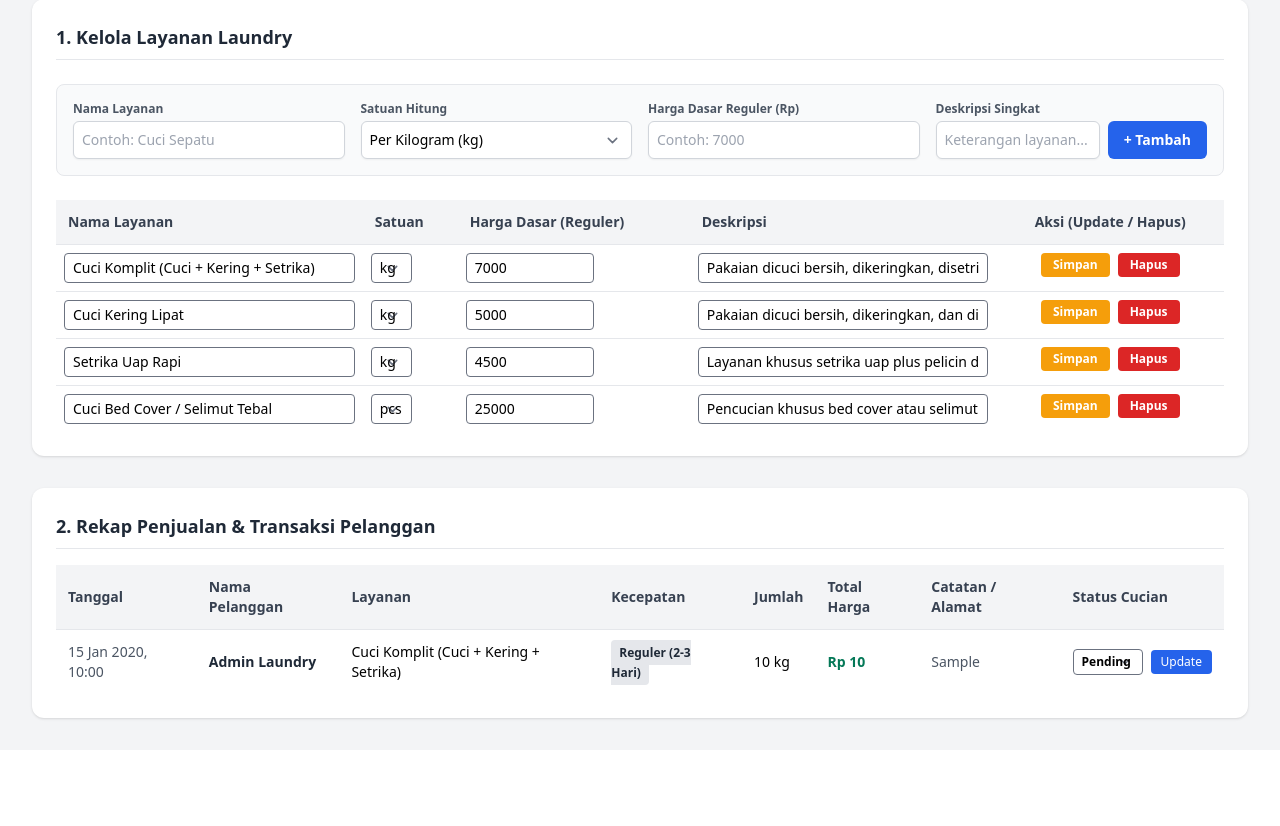
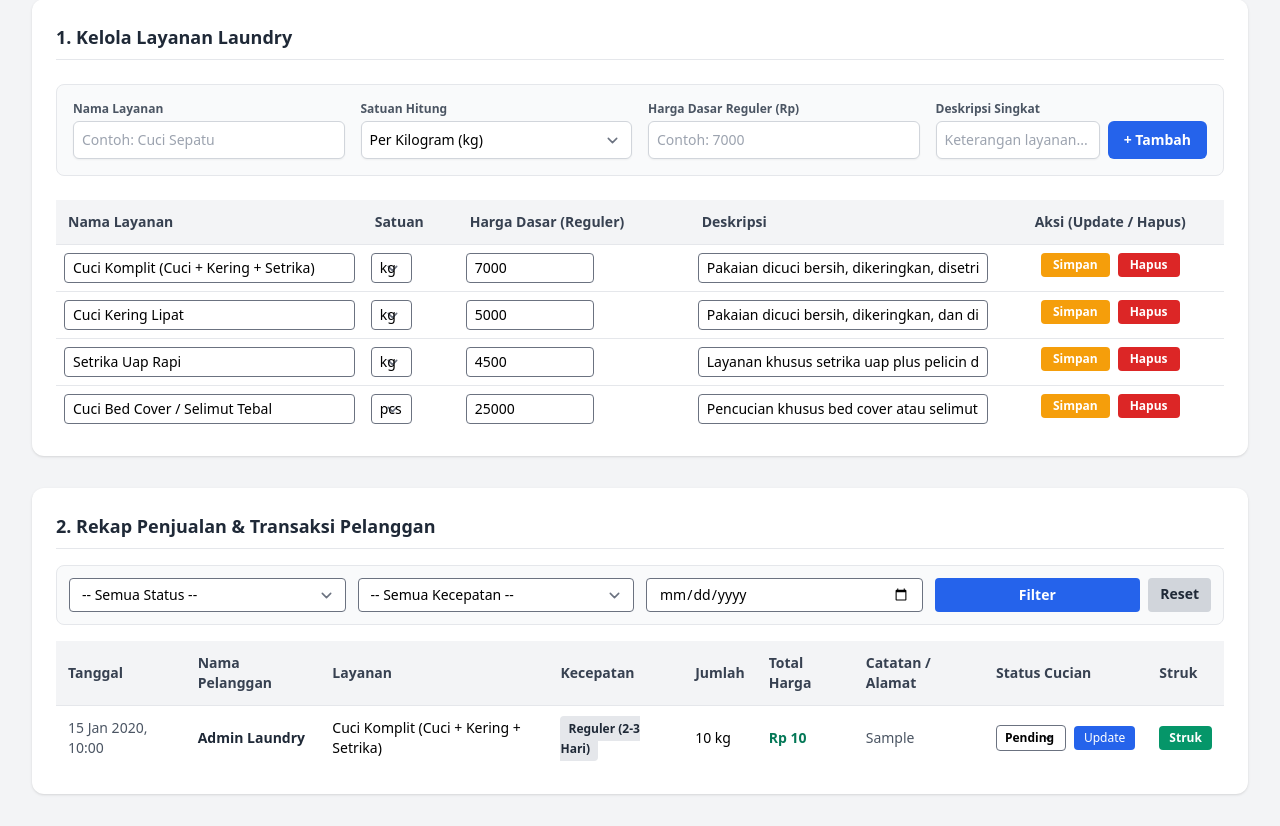
Before and after one commit to yell0owruthy/laundry-booking-laravel, a Laravel app: page /admin/dashboard in a window 1280 px wide. Shown: the part 315-1141 px from the top of the page. Before the commit the page ends 1037 px from the top, so only its background shows below. Run offline with Laravel 12, Linux system fonts and the light colour scheme; a user stored in the database is signed in; data comes from the database, SQL or seed files in the repository; tables that the repository leaves empty hold one stand-in row (values such as "Sample post"); style sheets or scripts are compiled from the project's sources; some libraries are stand-ins or nearby versions.

Commit message:
Tambah fitur filter dan cetak struk

```diff
--- a/app/Http/Controllers/AdminController.php
+++ b/app/Http/Controllers/AdminController.php
@@ -9,21 +9,40 @@ use Illuminate\Http\Request; // Mengimpor class Request untuk menangkap input da
 class AdminController extends Controller
 {
     // 1. Fungsi untuk menampilkan halaman utama Admin (Kelola Layanan & Rekap Penjualan)
-    public function index()
+    // 1. Fungsi menampilkan halaman Admin beserta fitur Filter Rekap Penjualan
+    public function index(Request $request)
     {
-        // Mengambil semua data layanan laundry dari tabel services, diurutkan dari yang terbaru
+        // Mengambil semua data layanan laundry untuk tabel Kelola Layanan
         $services = Service::latest()->get();
 
-        // Mengambil semua data transaksi beserta data user dan layanan terkait (Eager Loading)
-        $transactions = Transaction::with(['user', 'service'])->latest()->get();
+        // Menyiapkan query dasar transaksi beserta relasi user dan service (belum dieksekusi)
+        $query = Transaction::with(['user', 'service'])->latest();
 
-        // Menghitung total seluruh uang penjualan dari kolom total_harga di tabel transactions
-        $totalPendapatan = Transaction::sum('total_harga');
+        // Jika Admin memilih filter Status (pending / diproses / selesai), saring datanya
+        if ($request->filled('status')) {
+            $query->where('status', $request->status); // Menyaring kolom status sesuai pilihan
+        }
 
-        // Menghitung total jumlah transaksi yang pernah masuk
-        $totalTransaksi = Transaction::count();
+        // Jika Admin memilih filter Kecepatan (reguler / cepat / lebih_cepat), saring datanya
+        if ($request->filled('tipe_kecepatan')) {
+            $query->where('tipe_kecepatan', $request->tipe_kecepatan); // Menyaring tipe kecepatan
+        }
 
-        // Mengirimkan data ke tampilan resources/views/admin/dashboard.blade.php
+        // Jika Admin memilih filter Tanggal tertentu, saring berdasarkan tanggal transaksi dibuat
+        if ($request->filled('tanggal')) {
+            $query->whereDate('created_at', $request->tanggal); // Menyaring hanya tanggal yang dipilih
+        }
+
+        // Mengeksekusi query filter menjadi kumpulan data transaksi
+        $transactions = $query->get();
+
+        // Menghitung total pendapatan dari hasil transaksi yang sudah difilter
+        $totalPendapatan = $transactions->sum('total_harga');
+
+        // Menghitung jumlah pesanan dari hasil transaksi yang sudah difilter
+        $totalTransaksi = $transactions->count();
+
+        // Mengirimkan seluruh data ke tampilan admin/dashboard.blade.php
         return view('admin.dashboard', compact('services', 'transactions', 'totalPendapatan', 'totalTransaksi'));
     }
 
--- a/resources/views/admin/dashboard.blade.php
+++ b/resources/views/admin/dashboard.blade.php
@@ -11,14 +11,14 @@
         </h2>
     </x-slot>
 
-    {{-- Pembungkus utama konten halaman dengan jarak atas-bawah (py-8) --}}
+    {{-- Pembungkus utama konten halaman dengan jarak atas-bawah (py-8) dan jarak antar seksi (space-y-8) --}}
     <div class="py-8 max-w-7xl mx-auto sm:px-6 lg:px-8 space-y-8">
 
-        {{-- Mengecek apakah ada pesan sukses dari Controller (misal setelah tambah/hapus layanan) --}}
+        {{-- Mengecek apakah ada pesan sukses dari Controller (misal setelah tambah/edit/hapus layanan) --}}
         @if(session('success'))
             {{-- Kotak notifikasi berwarna hijau jika proses berhasil --}}
             <div class="bg-green-100 border border-green-400 text-green-800 px-4 py-3 rounded-lg shadow-sm">
-                {{-- Menampilkan isi teks pesan sukses --}}
+                {{-- Menampilkan isi teks pesan sukses dari session --}}
                 {{ session('success') }}
             </div>
         @endif
@@ -26,8 +26,9 @@
         {{-- ============================================================== --}}
         {{-- BAGIAN 1: KARTU RINGKASAN REKAP PENJUALAN                      --}}
         {{-- ============================================================== --}}
+        {{-- Grid 2 kolom di layar sedang/besar (md:grid-cols-2) dan 1 kolom di HP --}}
         <div class="grid grid-cols-1 md:grid-cols-2 gap-6">
-            {{-- Kartu 1: Menampilkan Total Pendapatan Penjualan --}}
+            {{-- Kartu 1: Menampilkan Total Pendapatan Penjualan (otomatis ikut berubah sesuai Filter) --}}
             <div class="bg-white p-6 rounded-xl shadow border-l-4 border-blue-600">
                 {{-- Label judul kartu pendapatan --}}
                 <p class="text-sm font-medium text-gray-500 uppercase">Total Pendapatan Penjualan</p>
@@ -37,7 +38,7 @@
                 </p>
             </div>
 
-            {{-- Kartu 2: Menampilkan Total Transaksi Masuk --}}
+            {{-- Kartu 2: Menampilkan Total Transaksi Masuk (otomatis ikut berubah sesuai Filter) --}}
             <div class="bg-white p-6 rounded-xl shadow border-l-4 border-emerald-600">
                 {{-- Label judul kartu jumlah pesanan --}}
                 <p class="text-sm font-medium text-gray-500 uppercase">Total Transaksi Masuk</p>
@@ -131,7 +132,9 @@
                                     {{-- Kolom edit Satuan (kg / pcs) --}}
                                     <td class="p-2">
                                         <select name="satuan" class="border rounded px-2 py-1 text-sm">
+                                            {{-- Jika satuan layanan 'kg', otomatis terpilih (selected) --}}
                                             <option value="kg" {{ $service->satuan === 'kg' ? 'selected' : '' }}>kg</option>
+                                            {{-- Jika satuan layanan 'pcs', otomatis terpilih (selected) --}}
                                             <option value="pcs" {{ $service->satuan === 'pcs' ? 'selected' : '' }}>pcs</option>
                                         </select>
                                     </td>
@@ -182,13 +185,46 @@
         </div>
 
         {{-- ============================================================== --}}
-        {{-- BAGIAN 3: TABEL REKAP PENJUALAN & KELOLA STATUS PESANAN        --}}
+        {{-- BAGIAN 3: TABEL REKAP PENJUALAN, FILTER, & CETAK STRUK         --}}
         {{-- ============================================================== --}}
         <div class="bg-white p-6 rounded-xl shadow space-y-4">
             {{-- Judul seksi Rekap Penjualan --}}
             <h3 class="text-lg font-bold text-gray-800 border-b pb-2">2. Rekap Penjualan & Transaksi Pelanggan</h3>
 
-            {{-- Pembungkus tabel agar responsif di layar kecil --}}
+            {{-- Form Filter Rekap Penjualan menggunakan metode GET agar parameter muncul di URL --}}
+            <form action="{{ route('admin.dashboard') }}" method="GET" class="grid grid-cols-1 md:grid-cols-4 gap-3 bg-gray-50 p-3 rounded-lg border">
+                {{-- Dropdown Filter berdasarkan Status Cucian (tetap menjaga pilihan terakhir dengan request('status')) --}}
+                <select name="status" class="border rounded px-3 py-1.5 text-sm">
+                    <option value="">-- Semua Status --</option>
+                    <option value="pending" {{ request('status') === 'pending' ? 'selected' : '' }}>Pending</option>
+                    <option value="diproses" {{ request('status') === 'diproses' ? 'selected' : '' }}>Diproses</option>
+                    <option value="selesai" {{ request('status') === 'selesai' ? 'selected' : '' }}>Selesai</option>
+                </select>
+
+                {{-- Dropdown Filter berdasarkan Tipe Kecepatan (tetap menjaga pilihan terakhir dengan request('tipe_kecepatan')) --}}
+                <select name="tipe_kecepatan" class="border rounded px-3 py-1.5 text-sm">
+                    <option value="">-- Semua Kecepatan --</option>
+                    <option value="reguler" {{ request('tipe_kecepatan') === 'reguler' ? 'selected' : '' }}>Reguler</option>
+                    <option value="cepat" {{ request('tipe_kecepatan') === 'cepat' ? 'selected' : '' }}>Cepat</option>
+                    <option value="lebih_cepat" {{ request('tipe_kecepatan') === 'lebih_cepat' ? 'selected' : '' }}>Lebih Cepat</option>
+                </select>
+
+                {{-- Input Kalender untuk menyaring transaksi berdasarkan Tanggal tertentu --}}
+                <input type="date" name="tanggal" value="{{ request('tanggal') }}" class="border rounded px-3 py-1.5 text-sm">
+
+                {{-- Tombol Terapkan Filter dan Tombol Reset (menghapus semua filter di URL) --}}
+                <div class="flex gap-2">
+                    <button type="submit" class="flex-1 bg-blue-600 hover:bg-blue-700 text-white px-3 py-1.5 rounded text-sm font-semibold">
+                        Filter
+                    </button>
+                    {{-- Link Reset mengembalikan ke rute admin.dashboard tanpa parameter filter --}}
+                    <a href="{{ route('admin.dashboard') }}" class="bg-gray-300 hover:bg-gray-400 text-gray-800 px-3 py-1.5 rounded text-sm font-semibold text-center">
+                        Reset
+                    </a>
+                </div>
+            </form>
+
+            {{-- Pembungkus tabel agar responsif (bisa digeser ke samping di layar kecil) --}}
             <div class="overflow-x-auto">
                 <table class="w-full text-left border-collapse text-sm">
                     {{-- Baris judul kolom tabel rekap penjualan --}}
@@ -202,6 +238,8 @@
                             <th class="p-3">Total Harga</th>
                             <th class="p-3">Catatan / Alamat</th>
                             <th class="p-3">Status Cucian</th>
+                            {{-- Kolom baru khusus tombol cetak struk --}}
+                            <th class="p-3">Struk</th>
                         </tr>
                     </thead>
                     {{-- Isi data transaksi --}}
@@ -218,7 +256,7 @@
                                 {{-- Menampilkan nama layanan dari relasi tabel services --}}
                                 <td class="p-3">{{ $trx->service->nama_layanan ?? '-' }}</td>
 
-                                {{-- Menampilkan badge tipe kecepatan (reguler, cepat, atau lebih_cepat) --}}
+                                {{-- Menampilkan badge warna tipe kecepatan (reguler, cepat, atau lebih_cepat) --}}
                                 <td class="p-3">
                                     @if($trx->tipe_kecepatan === 'reguler')
                                         <span class="bg-gray-200 text-gray-800 px-2 py-1 rounded text-xs font-semibold">Reguler (2-3 Hari)</span>
@@ -237,7 +275,7 @@
                                     Rp {{ number_format($trx->total_harga, 0, ',', '.') }}
                                 </td>
 
-                                {{-- Menampilkan catatan atau alamat pelanggan --}}
+                                {{-- Menampilkan catatan atau alamat pelanggan (jika kosong tampilkan tanda -) --}}
                                 <td class="p-3 text-gray-600">{{ $trx->catatan ?: '-' }}</td>
 
                                 {{-- Kolom untuk mengubah status pesanan (pending -> diproses -> selesai) --}}
@@ -259,11 +297,20 @@
                                         </button>
                                     </form>
                                 </td>
+
+                                {{-- Kolom baru: Tombol membuka halaman cetak struk transaksi di tab baru (target="_blank") --}}
+                                <td class="p-3">
+                                    <a href="{{ route('struk.cetak', $trx->id) }}" target="_blank"
+                                       class="bg-emerald-600 hover:bg-emerald-700 text-white px-2.5 py-1 rounded text-xs font-semibold inline-block">
+                                        Struk
+                                    </a>
+                                </td>
                             </tr>
-                        {{-- Jika belum ada transaksi sama sekali --}}
+                        {{-- Jika tidak ada transaksi yang cocok dengan filter atau masih kosong --}}
                         @empty
                             <tr>
-                                <td colspan="8" class="p-4 text-center text-gray-500">Belum ada transaksi penjualan yang masuk.</td>
+                                {{-- Menggunakan colspan="9" karena jumlah kolom tabel sekarang ada 9 --}}
+                                <td colspan="9" class="p-4 text-center text-gray-500">Belum ada transaksi penjualan yang sesuai filter.</td>
                             </tr>
                         @endforelse
                     </tbody>
```
Also changed, not shown: app/Http/Controllers/UserController.php (+15 -0 lines), resources/views/struk.blade.php (added, +101 -0 lines), resources/views/user/dashboard.blade.php (+20 -7 lines).
